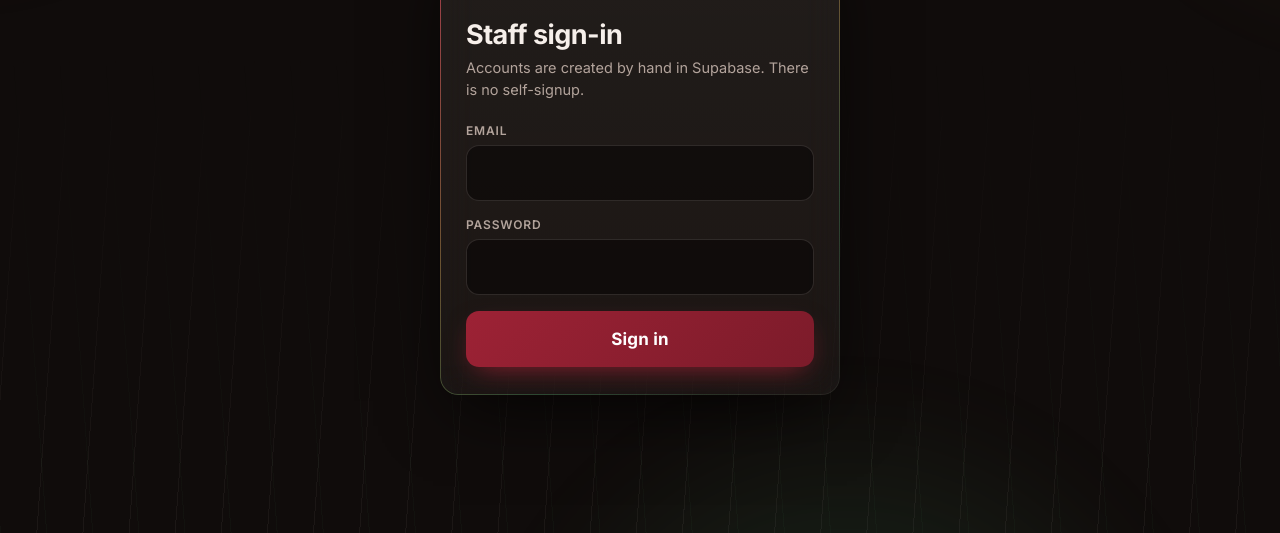
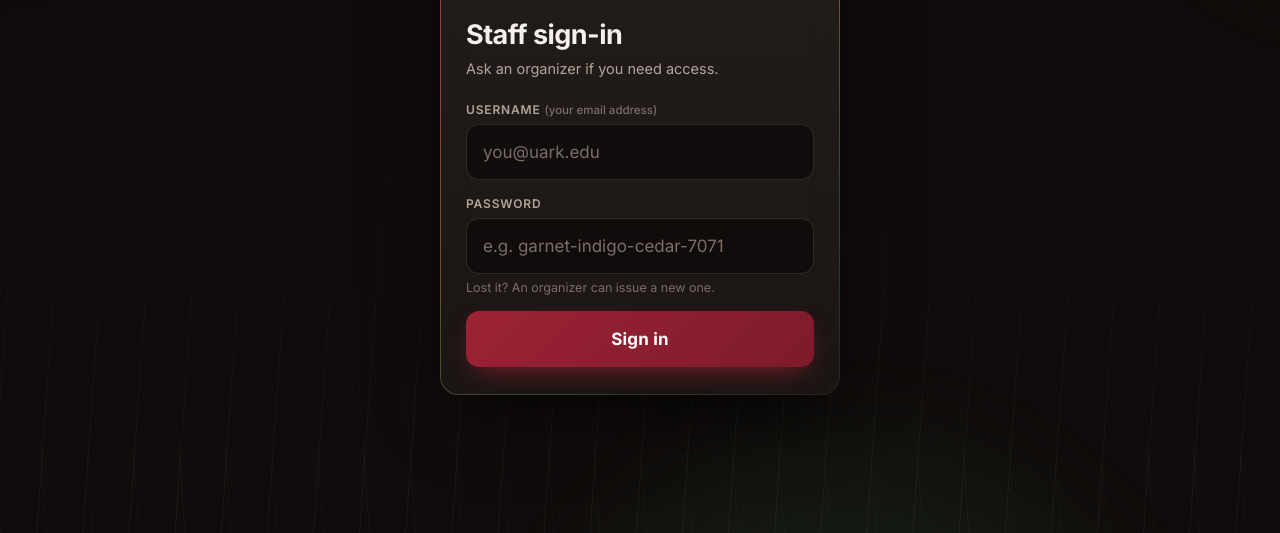
Before and after one commit to SoniPinjala/aiag-checkin, a website: page admin.html in a window 1280 px wide. Shown: the part 267-800 px from the top of the page. Drawn offline with nearby package versions, Linux system fonts and the light colour scheme.

Commit message:
Clearer sign-in copy for non-technical staff

```diff
--- a/admin.html
+++ b/admin.html
@@ -147,6 +147,11 @@
     #roster td:nth-child(5) .btn { width: 100%; min-height: 46px; }
   }
 
+  /* the parenthetical is guidance, not a second label -- it must
+     not compete with the field name */
+  label .soft { font-weight: 500; text-transform: none; letter-spacing: 0;
+                color: var(--text-faint); font-size: 11.5px; }
+
   .stale { color: var(--warn); }
   .login { max-width: 400px; margin: 9vh auto 0; }
 </style>
@@ -159,15 +164,23 @@
     <img src="assets/cada-logo.png" alt="Center for Agricultural Data Analytics"
          style="height:40px;width:auto;max-width:100%;margin-bottom:18px;opacity:.95">
     <h1>Staff sign-in</h1>
-    <p class="sub">Accounts are created by hand in Supabase. There is no self-signup.</p>
+    <!-- Written for the person signing in, not for whoever set it
+         up. The old copy named Supabase, which means nothing to a
+         volunteer on the door and reads as an error when it is
+         the first thing you see. -->
+    <p class="sub">Ask an organizer if you need access.</p>
     <form id="login-form" novalidate>
       <div class="field">
-        <label for="l-email">Email</label>
-        <input id="l-email" type="email" autocomplete="username" required>
+        <label for="l-email">Username <span class="soft">(your email address)</span></label>
+        <input id="l-email" type="email" inputmode="email" autocomplete="username"
+               autocapitalize="off" autocorrect="off" spellcheck="false"
+               placeholder="you@uark.edu" required>
       </div>
       <div class="field">
         <label for="l-pass">Password</label>
-        <input id="l-pass" type="password" autocomplete="current-password" required>
+        <input id="l-pass" type="password" autocomplete="current-password"
+               placeholder="e.g. garnet-indigo-cedar-7071" required>
+        <p class="hint">Lost it? An organizer can issue a new one.</p>
       </div>
       <p class="error" id="l-err" role="alert"></p>
       <button class="btn" type="submit" id="l-btn">Sign in</button>
```
